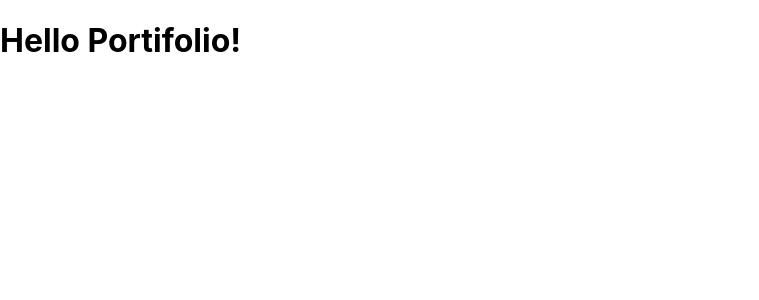
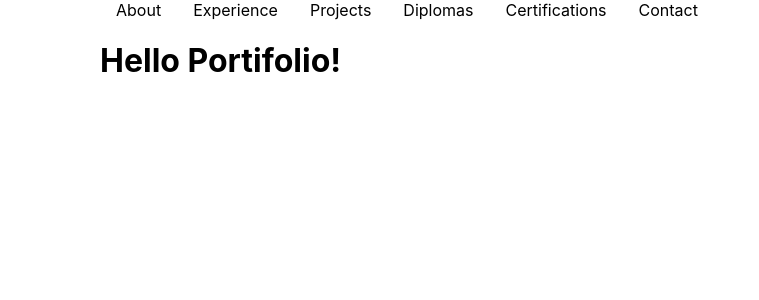
Before and after one commit to danielyoshizawa/portifolio, a React (Create React App) app in the folder site/: page / in a window 1280 px wide. Shown: the top 300 px of the page, without its empty margins (0-759 px from the left). Built offline with nearby package versions, Linux system fonts and the light colour scheme.

Commit message:
Creating the navbar - #2

```diff
--- a/site/src/App.js
+++ b/site/src/App.js
@@ -1,9 +1,11 @@
 import logo from './logo.svg';
 import './App.css';
+import Navbar from './components/navbar/Navbar'
 
 function App() {
   return (
     <>
+      <Navbar />
       <h1>Hello Portifolio!</h1>
     </>
   );
--- /dev/null
+++ b/site/src/components/navbar/Navbar.js
@@ -0,0 +1,18 @@
+import './Style.css'
+
+function Navbar() {
+  return(
+    <nav>
+      <ul>
+        <li>About</li>
+        <li>Experience</li>
+        <li>Projects</li>
+        <li>Diplomas</li>
+        <li>Certifications</li>
+        <li>Contact</li>
+      </ul>
+    </nav>
+  )
+}
+
+export default Navbar
--- /dev/null
+++ b/site/src/components/navbar/Style.css
@@ -0,0 +1,30 @@
+nav {
+  background-color: white;
+  display: flex;
+  flex-direction: row;
+  align-items: center;
+}
+
+nav ul {
+  display: flex;
+  flex-direction: row;
+  justify-content: space-evenly;
+  list-style-type: none;
+  margin: 0;
+  padding: 0;
+}
+
+nav li {
+  flex-basis: auto;
+  padding-left: 1rem;
+  padding-right: 1rem;
+}
+
+nav a {
+  text-decoration: none;
+}
+
+/* TODO : For now keep it plain, style will come later */
+/* nav a:link, a:hover, a:visited, a:active {
+  color: black;
+} */
--- a/site/src/index.css
+++ b/site/src/index.css
@@ -1,5 +1,6 @@
 body {
-  margin: 0;
+  max-width: 1080px;
+  margin: auto;
   font-family: -apple-system, BlinkMacSystemFont, 'Segoe UI', 'Roboto', 'Oxygen',
     'Ubuntu', 'Cantarell', 'Fira Sans', 'Droid Sans', 'Helvetica Neue',
     sans-serif;
```
Also changed, not shown: 2 other files (tests, documents, lock files or other folders).
